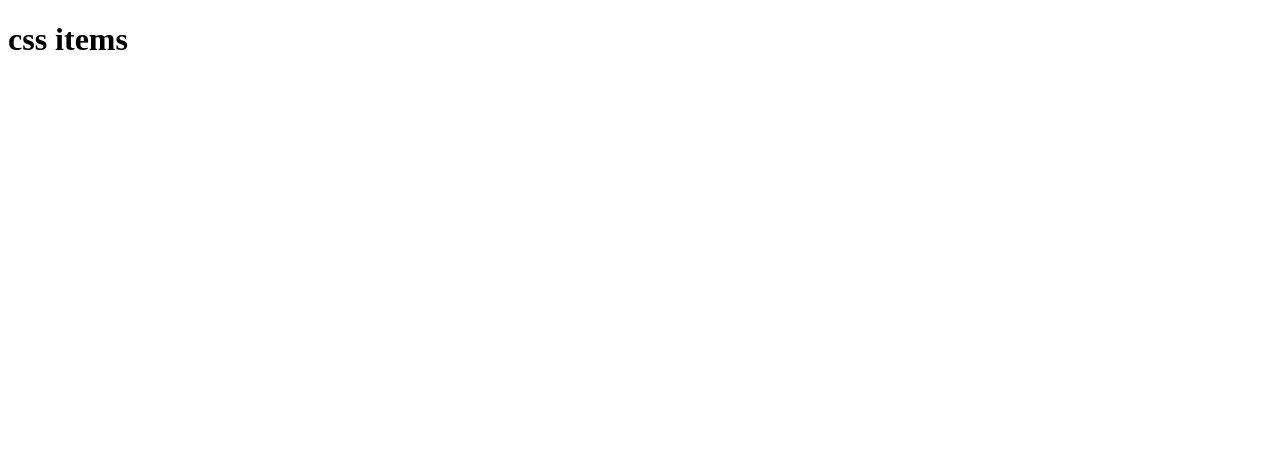
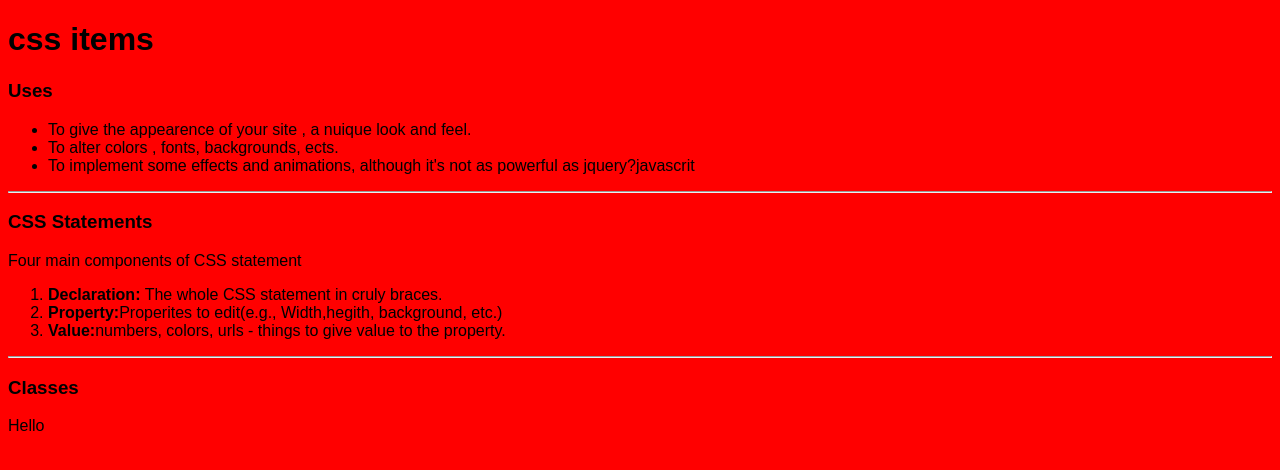
Before and after one commit to pkorrie/WebDevelopmentFundementalPlayground, a plain HTML site: page views/css-playground.html in a window 1280 px wide. Drawn offline with Linux system fonts and the light colour scheme.

Commit message:
added the basics of CSS

```diff
--- a/views/css-playground.html
+++ b/views/css-playground.html
@@ -2,11 +2,26 @@
  <html>
   <head>
    <title>HTML css-playground</title>
+   <link rel="stylesheet" type="text/css" href="../css/Main.css">
    </head>
    <body>
       <h1>css items</h1>
-
-
-
-      </body>
-      </html>
+   <h3>Uses</h3>
+    <ul>
+    	<li>To give the appearence of your site , a nuique look and feel.</li>
+		<li>To alter colors , fonts, backgrounds, ects.</li>
+		<li>To implement some effects and animations, although it's not as powerful as jquery?javascrit</li>
+	</ul>
+<hr>
+	<h3>CSS Statements</h3>
+	<p>Four main components of CSS statement</p>
+	<ol>
+		<li><b>Declaration:</b> The whole CSS statement in cruly braces.</li>
+		<li><b>Property:</b>Properites to edit(e.g., Width,hegith, background, etc.)</li>
+		<li><b>Value:</b>numbers, colors, urls - things to give value to the property.</li>
+	</ol>
+<hr>
+<h3>Classes</h3>
+<div class = "cat">Hello</div>
+</body>
+</html>
```
Also changed, not shown: index.html (+1 -1 lines).
